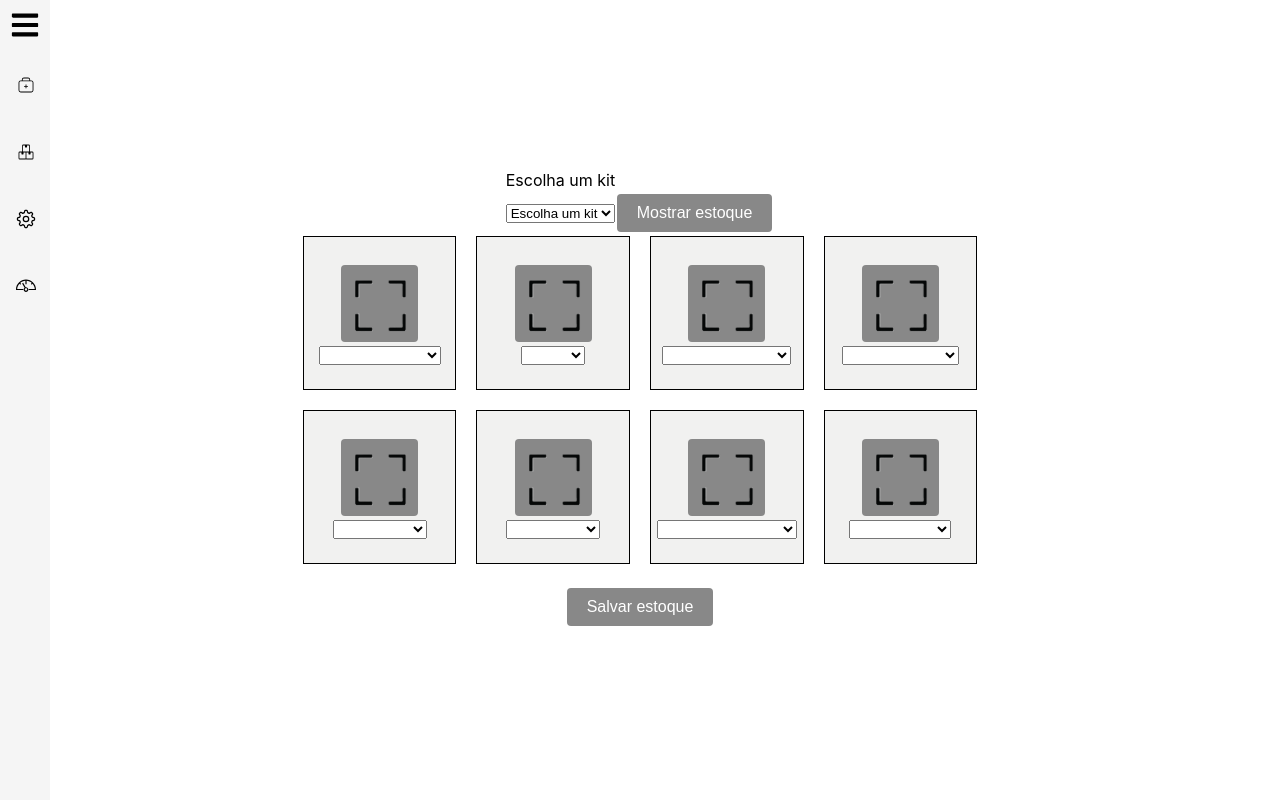
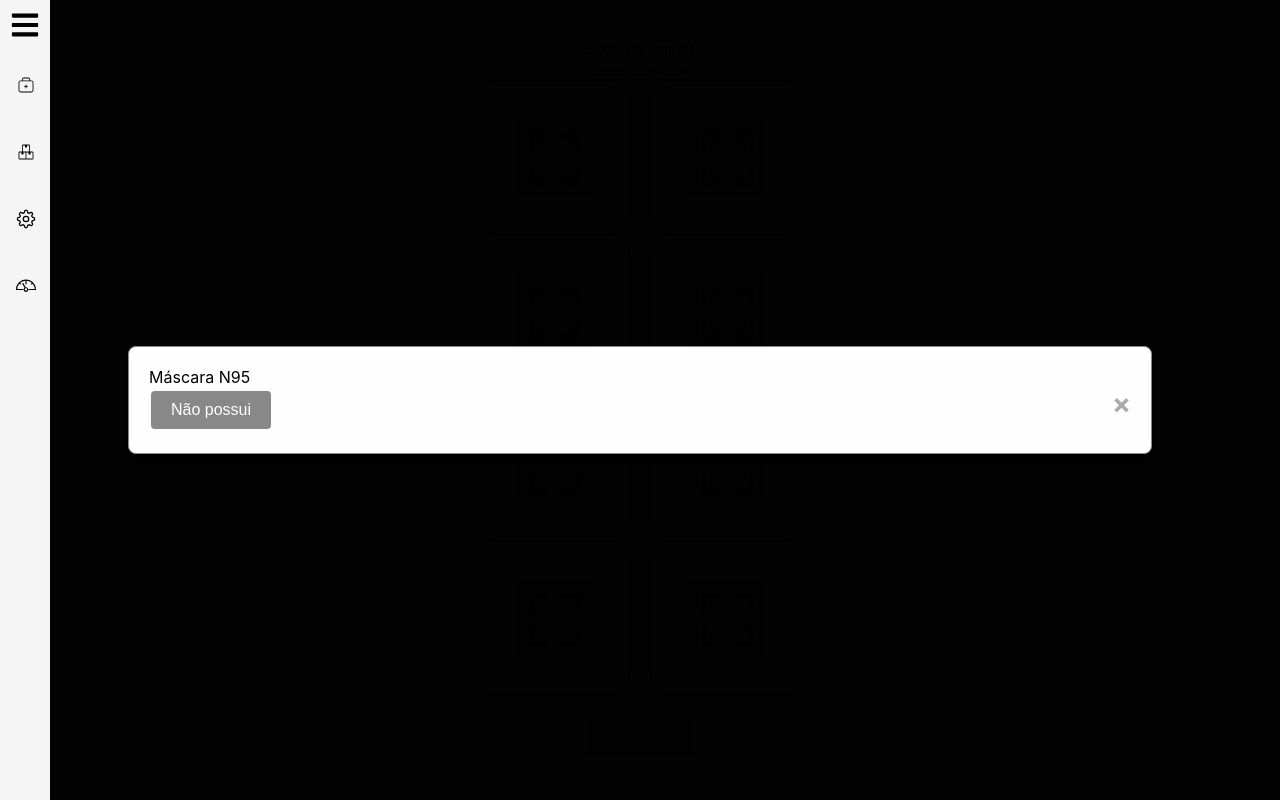
Before and after one commit to Inteli-College/2024-T0008-EC05-G05, a React (Create React App) app in the folder src/frontend/: page /supplies in a window 1280 px wide. Built offline with nearby package versions, Linux system fonts and the light colour scheme.

Commit message:
novo tipo de modal

```diff
--- a/src/frontend/src/App.js
+++ b/src/frontend/src/App.js
@@ -2,7 +2,7 @@ import React, { useState } from 'react';
 import { BrowserRouter as Router, Routes, Route, Link } from 'react-router-dom'; // Import Routes
 import LoginForm from './pages/LoginForm/LoginForm';
 
-import Dashboard from './pages/dashboard/dashboard.jsx';
+import Dashboard from './pages/home/home.jsx';
 import Supplies from './pages/supplies/supplies.js';
 import KitCard from './components/kit_card/kit_card.jsx';
 
--- a/src/frontend/src/components/Supplies_popup/supplie-popup.js
+++ b/src/frontend/src/components/Supplies_popup/supplie-popup.js
@@ -1,41 +1,24 @@
 import React, { useState } from 'react';
 import './Popup.css';
 
-const ModalCreated = ({ isOpen, onRequestClose, placeholder, inputValue, onInputChange }) => {
-  // State to manage items in the modal
-  const [items, setItems] = useState([]);
+const ModalCreated = ({ isOpen, onRequestClose, title }) => {
+  const [hasMedicine, setHasMedicine] = useState(false);
+  const [quantity, setQuantity] = useState(0);
 
-  // Function to add item
-  const addItem = () => {
-    if (inputValue.trim() !== '') {
-      // Make GET request using inputValue
-      // Assume you have a function to make GET requests, replace 'fetchData' with your actual function
-      fetchData(inputValue).then((data) => {
-        // Update items state with the retrieved data
-        setItems([...items, data]);
-        // Clear input field
-        onInputChange(''); // Clear input value in parent component
-      }).catch(error => {
-        console.error('Error fetching data:', error);
-      });
-    }
+  const toggleMedicine = () => {
+    setHasMedicine(!hasMedicine);
+    // Reset quantity when toggling medicine
+    setQuantity(0);
   };
 
-  // Placeholder function for fetchData
-  const fetchData = (inputValue) => {
-    // Simulating a GET request with a timeout
-    return new Promise((resolve, reject) => {
-      setTimeout(() => {
-        resolve(inputValue); // Simulating that we receive the inputValue as data
-      }, 1000); // Simulating a 1 second delay
-    });
+  const incrementQuantity = () => {
+    setQuantity(quantity + 1);
   };
 
-  // Function to remove item by index
-  const removeItem = (index) => {
-    const updatedItems = [...items];
-    updatedItems.splice(index, 1);
-    setItems(updatedItems);
+  const decrementQuantity = () => {
+    if (quantity > 0) {
+      setQuantity(quantity - 1);
+    }
   };
 
   return (
@@ -43,29 +26,22 @@ const ModalCreated = ({ isOpen, onRequestClose, placeholder, inputValue, onInput
       {isOpen && (
         <div className="modal">
           <div className="modal-content">
-            <header>Editar componente</header>
-            <h4>Information </h4>
+            <header>{title}</header>
             <span className="close" onClick={onRequestClose}>&times;</span>
             <div>
-              {/* Input field to add item */}
-              <input
-                type="text"
-                placeholder={placeholder}
-                value={inputValue}
-                onChange={(e) => onInputChange(e.target.value)} // Update input value in parent component
-              />
-              {/* Button to add item */}
-              <button onClick={addItem}>Add Item</button>
+              {/* Button to toggle medicine */}
+              <button onClick={toggleMedicine}>
+                {hasMedicine ? 'Possui' : 'Não possui'}
+              </button>
+              {/* Quantity counter */}
+              {hasMedicine && (
+                <div>
+                  <button onClick={decrementQuantity}>-</button>
+                  <span>{quantity}</span>
+                  <button onClick={incrementQuantity}>+</button>
+                </div>
+              )}
             </div>
-            {/* Display items */}
-            <ul>
-              {items.map((item, index) => (
-                <li key={index}>
-                  {item} {/* Display retrieved data */}
-                  <button onClick={() => removeItem(index)}>Remove</button>
-                </li>
-              ))}
-            </ul>
           </div>
         </div>
       )}
--- a/src/frontend/src/pages/home/home.jsx
+++ b/src/frontend/src/pages/home/home.jsx
@@ -1,5 +1,5 @@
 import React, { useState } from 'react';
-import './dashboard.css'; // Crie um arquivo de CSS para estilizações específicas desta página
+import './home.css'; // Crie um arquivo de CSS para estilizações específicas desta página
 import { FaBars } from "react-icons/fa"; // Ícone de menu (hambúrguer)
 import Sidebar from '../../components/Sidebar/Sidebar.js';
 import KitCard from '../../components/kit_card/kit_card.jsx';
--- a/src/frontend/src/pages/supplies/supplies.css
+++ b/src/frontend/src/pages/supplies/supplies.css
@@ -19,6 +19,7 @@
     align-items: center; /* Center items vertically */
     margin: 0 10px; /* Add some space between items */
     border: 1px solid #000; /* Add a border */
+    border-radius: 20px;
     width: 12vw;
     height: 12vw;
     background-color: #F1F1F0;
@@ -45,11 +46,11 @@
 
 
 
-  /* You might need to adjust the styles for the modal and overlay according to your needs */
+  /* You might need to adjust the styles for the modal and overlay according to your needs
   .modal {
-    /* Add modal styles */
+
   }
 
   .overlay {
-    /* Add overlay styles */
-  }
+    /* Add overlay styles
+  }*/
--- a/src/frontend/src/pages/supplies/supplies.js
+++ b/src/frontend/src/pages/supplies/supplies.js
@@ -6,155 +6,91 @@ import axios from "axios";
 
 const Supplies = () => {
   const [sidebarOpen, setSidebarOpen] = useState(false);
-  const [inputValues, setInputValues] = useState(Array(8).fill(''));
-  const [modalOpen, setModalOpen] = useState(Array(8).fill(false));
   const [selectedNumber, setSelectedNumber] = useState(null); // State to hold selected number
+  const [kitData, setKitData] = useState(Array(8).fill({ hasMedicine: false, quantity: 0 }));
 
   const toggleSidebar = () => {
     setSidebarOpen(!sidebarOpen);
   };
 
-  const openModal = (index) => {
-    const newModalOpen = [...modalOpen];
-    newModalOpen[index] = true;
-    setModalOpen(newModalOpen);
-  };
-
-  const closeModal = (index) => {
-    const newModalOpen = [...modalOpen];
-    newModalOpen[index] = false;
-    setModalOpen(newModalOpen);
-  };
-
-  const handleInputChange = (value, index) => {
-    const newInputValues = [...inputValues];
-    newInputValues[index] = value;
-    setInputValues(newInputValues);
-  };
-
-  const handleDropdownChange = (event, index) => {
-    const selected = event.target.value;
-    setInputValues(prevInputValues => {
-      const newInputValues = [...prevInputValues];
-      newInputValues[index] = selected;
-      return newInputValues;
-    });
-  };
-
-  // Essa é a função que atualiza os dados para o backend
-  const sendValues = () => {
-    console.log(inputValues);
-    axios.put(`http://localhost:8000/posts/${selectedNumber}`, {
-      nome_kit : 'Kit {selectedNumber}',
-      id_kit : selectedNumber,
-      item_1 : inputValues
-    })
-      .then((response) => {
-        console.log(response.data);
-      })
-      .catch((error) => {
-        console.log(error);
-      });
-  };
-
-  const fetchItems = async () => {
-    try {
-      const response = await axios.get(`http://localhost:8000/posts/${selectedNumber}`);
-      console.log(response.data.item_1); // Accessing item_1 directly
-      // Update inputValues based on API response
-      const newInputValues = [...inputValues];
-      response.data.item_1.forEach((item, index) => {
-        newInputValues[index] = item;
-      });
-      setInputValues(newInputValues);
-      // Or if you want to open the modal for each item:
-      response.data.item_1.forEach((item, index) => {
-        openModal(index);
-      });
-    } catch (error) {
-      console.log("error : ", error);
-    }
+  const handleSaveKit = () => {
+    const kitDataToSend = kitData.map(({ hasMedicine, quantity }) => ({ hasMedicine, quantity }));
+    // You can send kitDataToSend to backend using axios here
+    console.log("Kit Data to Send:", kitDataToSend);
   };
 
   const options = [
-    ['Curativo adesivo', 'Vazio'],
-    ['Agulha', 'Vazio'],
-    ['Ampola Lidocaína', 'Vazio'],
-    ['Luva de cirurgia', 'Vazio'],
-    ['Gaze estéril', 'Vazio'],
-    ['Antisséptico', 'Vazio'],
-    ['Seringa descartável', 'Vazio'],
-    ['Máscara N95', 'Vazio']
+    "Curativo adesivo",
+    "Agulha",
+    "Ampola Lidocaína",
+    "Luva de cirurgia",
+    "Gaze estéril",
+    "Antisséptico",
+    "Seringa descartável",
+    "Máscara N95",
   ];
 
+  const renderModals = () => {
+    return options.map((option, index) => (
+      <div key={index} className="Item">
+        <div className="ButtonContainer">
+          <button id="home_button"></button>
+        </div>
+        <ModalCreated
+          isOpen={true}
+          onRequestClose={() => {}}
+          title={option}
+          hasMedicine={kitData[index].hasMedicine}
+          quantity={kitData[index].quantity}
+          onToggleMedicine={() => {
+            const updatedKitData = [...kitData];
+            updatedKitData[index].hasMedicine = !kitData[index].hasMedicine;
+            setKitData(updatedKitData);
+          }}
+          onIncrementQuantity={() => {
+            const updatedKitData = [...kitData];
+            updatedKitData[index].quantity++;
+            setKitData(updatedKitData);
+          }}
+          onDecrementQuantity={() => {
+            const updatedKitData = [...kitData];
+            if (updatedKitData[index].quantity > 0) {
+              updatedKitData[index].quantity--;
+            }
+            setKitData(updatedKitData);
+          }}
+        />
+      </div>
+    ));
+  };
 
   return (
     <div className="Container">
       <Sidebar open={sidebarOpen} toggleSidebar={toggleSidebar} />
-      {/* Escolhe o número do kit:  */}
-
       <div className="Header">
         <p>Escolha um kit</p>
-      <select value={selectedNumber} onChange={(event) => setSelectedNumber(event.target.value)}>
+        <select
+          value={selectedNumber}
+          onChange={(event) => setSelectedNumber(event.target.value)}
+        >
           <option value="">Escolha um kit</option>
           {[1, 2, 3, 4, 5].map((number) => (
-          <option key={number} value={number}>{number}</option>
+            <option key={number} value={number}>
+              {number}
+            </option>
           ))}
         </select>
-      <button onClick={() => fetchItems(selectedNumber)}>Mostrar estoque</button>
       </div>
       <div className="Row">
-        {[0, 1, 2, 3].map((index) => (
-          <div key={index} className="Item">
-            <div className="ButtonContainer">
-              <button id="home_button" ></button>
+        <div className="RowContainer">
+          {renderModals().slice(0, 4)} {/* Renderiza os primeiros 4 modals */}
         </div>
-            <ModalCreated
-              // isOpen={modalOpen[index]}
-              // onRequestClose={() => closeModal(index)}
-              className="modal"
-              overlayClassName="overlay"
-              placeholder="Enter something"
-              inputValue={inputValues[index]}
-              onInputChange={(value) => handleInputChange(value, index)}
-            />
-            <select value={inputValues[index]} onChange={(event) => handleDropdownChange(event, index)}>
-              <option></option>
-              {options[index].map((option, i) => (
-                <option key={i} value={option}>{option}</option>
-              ))}
-            </select>
-            <p id="individual_name" key={index}>{inputValues[index]}</p>
+        <div className="RowContainer">
+          {renderModals().slice(4)} {/* Renderiza os últimos 4 modals */}
         </div>
-        ))}
-      </div>
-      <div className="Row">
-        {[4, 5, 6, 7].map((index) => (
-          <div key={index} className="Item">
-            <div className="ButtonContainer">
-              <button id="home_button" ></button>
-            </div>
-            <ModalCreated
-              // isOpen={modalOpen[index]}
-              // onRequestClose={() => closeModal(index)}
-              className="modal"
-              overlayClassName="overlay"
-              placeholder="Enter something"
-              inputValue={inputValues[index]}
-              onInputChange={(value) => handleInputChange(value, index)}
-            />
-            <select value={inputValues[index]} onChange={(event) => handleDropdownChange(event, index)}>
-              <option></option>
-              {options[index].map((option, i) => (
-                <option key={i} value={option}>{option}</option>
-              ))}
-            </select>
-            <p id="individual_name" key={index}>{inputValues[index]}</p>
-          </div>
-        ))}
       </div>
       <div>
-        <button onClick={sendValues}>Salvar estoque</button>
+        <button onClick={handleSaveKit}>Salvar Kit</button>
       </div>
     </div>
   );
```
Lines whose indentation alone changed are shown as unchanged.
